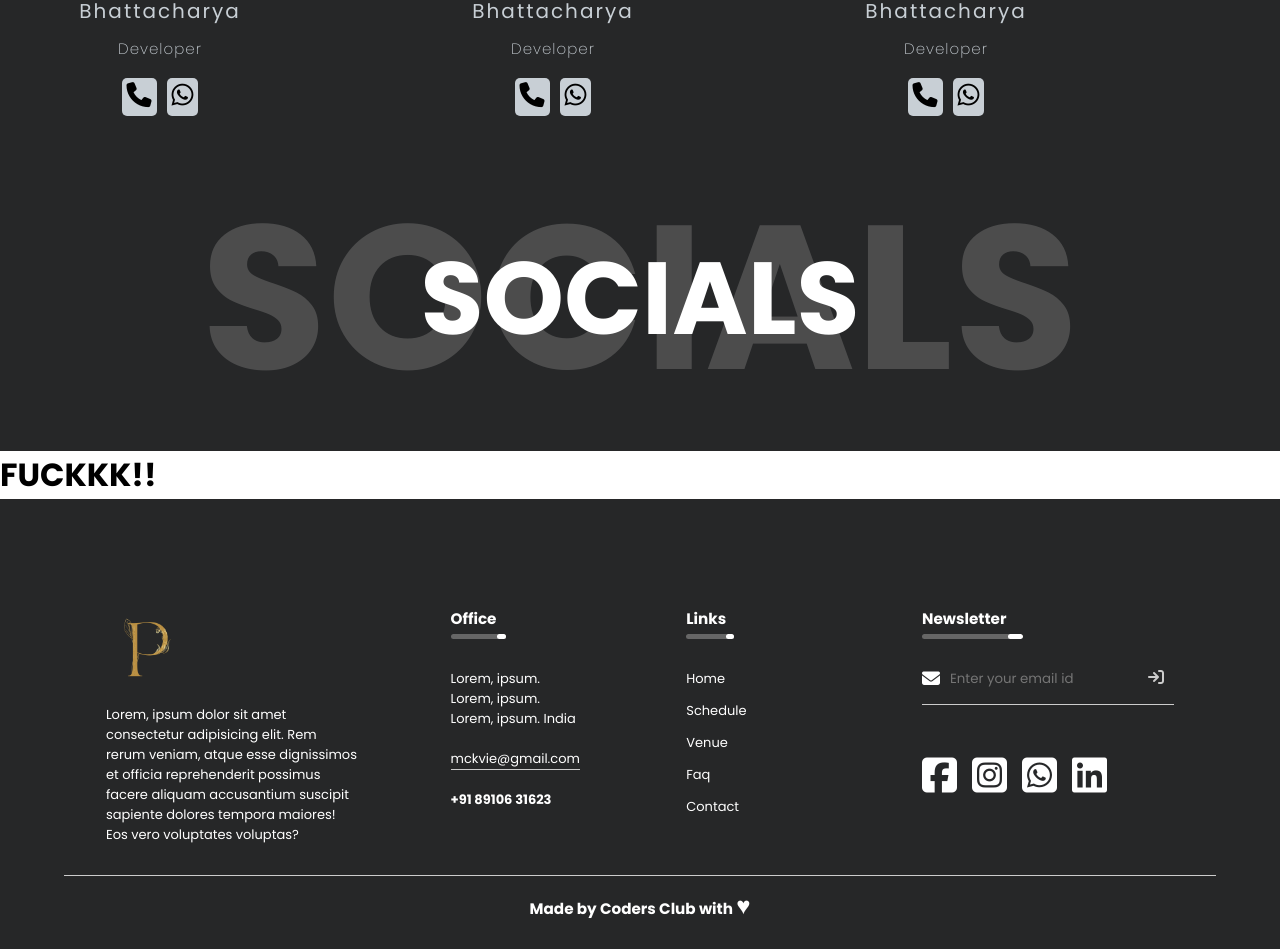
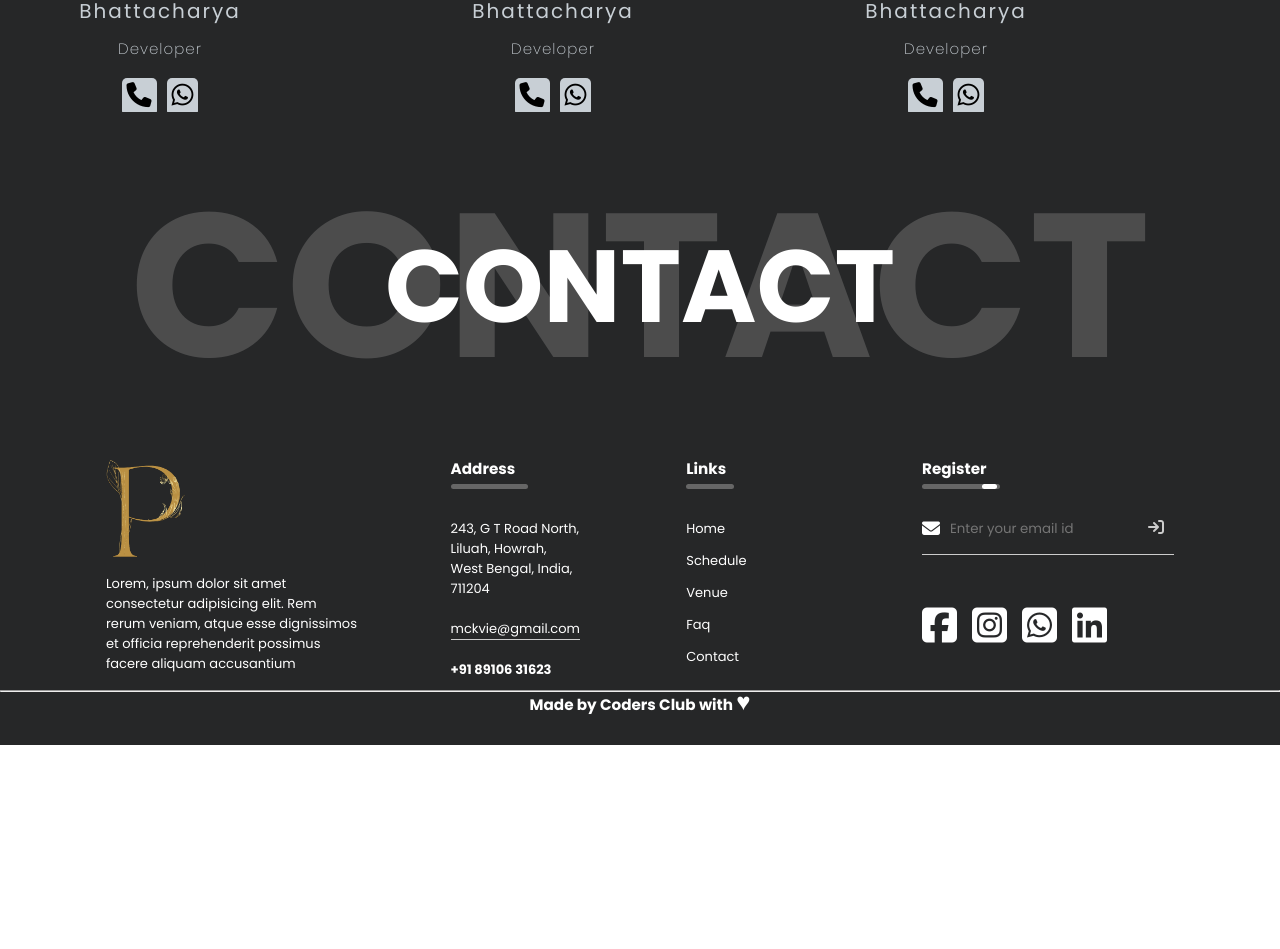
Before and after one commit to am-here/PRAGATI, a React (Create React App) app: page / in a window 1280 px wide. Shown: the part 560-1509 px from the top of the page. After the commit the page ends 1305 px from the top, so only its background shows below. Built offline with nearby package versions, Linux system fonts and the light colour scheme; a web font is replaced by a local one.

Commit message:
Footer template ready

```diff
--- a/src/components/Footer/footer.css
+++ b/src/components/Footer/footer.css
@@ -1,10 +1,9 @@
-footer{
+.footer{
     background-color: var(--bg-color);
     width: 100%;
-    /* position: absolute; */
     bottom: 0;
     color: #fff;
-    padding: 100px 0 30px;
+    padding: 10px 0 30px;
     font-size: 13px;
     line-height: 20px;
 }
@@ -37,15 +36,15 @@ footer{
     border-bottom: 1px solid #ccc;
     margin: 20px 0;
 }
-ul li{
+.li{
     list-style: none;
     margin-bottom: 12px;
 }
-ul li a{
+.ali{
     text-decoration: none;
     color: #fff;
 }
-form{
+.form{
     padding-bottom: 15px;
     display: flex;
     align-items: center;
@@ -53,24 +52,24 @@ form{
     border-bottom: 1px solid #ccc;
     margin-bottom: 50px;
 }
-form .fa-solid{
+.form .fa-solid{
     font-size: 18px;
     margin-right: 10px;
 }
-form input{
+.form input{
     width: 100%;
     background: transparent;
     color: #ccc;
     border: 0;
     outline: none;
 }
-form button{
+.form button{
     background: transparent;
     border: 0;
     outline: none;
     cursor: pointer;
 }
-form button .fa-arrow-right-to-bracket{
+.form button .fa-arrow-right-to-bracket{
     font-size: 16px;
     color: #ccc;
 }
@@ -83,13 +82,13 @@ form button .fa-arrow-right-to-bracket{
     margin-right: 15px;
     cursor: pointer;
 }
-hr{
+.hr{
     width: 90%;
     border: 0;
     border-bottom: 1px solid #ccc;
     margin: 20px auto;
 }
-span{
+.span{
     font-size: 24px;
 }
 .copyright{
@@ -105,7 +104,7 @@ span{
     left: 0;
     overflow: hidden;
 }
-.underline span{
+.uspan{
     width: 15px;
     height: 100%;
     background: #fff;
--- a/src/components/Footer/index.js
+++ b/src/components/Footer/index.js
@@ -4,49 +4,48 @@ import "./footer.css"
 function Footer() {
   return (
     <>
-    <Heading title="SOCIALS"/>
-    <h1>FUCKKK!!</h1>
-    <footer>
+    <Heading title="CONTACT"/>
+    <footer className='footer'>
       <div className="row">
         <div className="col">
           <img src={require(`../../resources/demo_logo.png`)} alt="Logo" className="logo"/>
-          <p>Lorem, ipsum dolor sit amet consectetur adipisicing elit. Rem rerum veniam, atque esse dignissimos et officia reprehenderit possimus facere aliquam accusantium suscipit sapiente dolores tempora maiores! Eos vero voluptates voluptas?</p>
+          <p>Lorem, ipsum dolor sit amet consectetur adipisicing elit. Rem rerum veniam, atque esse dignissimos et officia reprehenderit possimus facere aliquam accusantium</p>
         </div>
         <div className="col colf">
-          <h3>Office <div className="underline"><span></span></div> </h3>
-          <p>Lorem, ipsum.</p>
-          <p>Lorem, ipsum.</p>
-          <p>Lorem, ipsum. India</p>
+          <h3>Address <div className="underline"><span></span></div> </h3>
+          <p>243, G T Road North,</p>
+          <p>Liluah, Howrah,</p>
+          <p>West Bengal, India, 711204</p>
           <p className="email-id">mckvie@gmail.com</p>
           <h4>+91 89106 31623</h4>
         </div>
         <div className="col colf">
           <h3>Links <div className="underline"><span></span></div> </h3>
           <ul>
-            <li><a href="/">Home</a></li>
-            <li><a href="/">Schedule</a></li>
-            <li><a href="/">Venue</a></li>
-            <li><a href="/">Faq</a></li>
-            <li><a href="/">Contact</a></li>
+            <li className='li'><a className='ali' href="/">Home</a></li>
+            <li className='li'><a className='ali' href="/">Schedule</a></li>
+            <li className='li'><a className='ali' href="/">Venue</a></li>
+            <li className='li'><a className='ali' href="/">Faq</a></li>
+            <li className='li'><a className='ali' href="/">Contact</a></li>
           </ul>
         </div>
         <div className="col">
-          <h3>Newsletter <div className="underline"><span></span></div> </h3>
-          <form>
+          <h3>Register <div className="underline"><span className="uspan"></span></div> </h3>
+          <form  className='form'>
             <i class="fa-solid fa-envelope"></i>
-            <input type="email" placeholder="Enter your email id" required/>
-            <button type="submit"><i class="fa-solid fa-arrow-right-to-bracket"></i></button>
+            <input className="input" type="email" placeholder="Enter your email id" required/>
+            <button className="button" type="submit"><i class="fa-solid fa-arrow-right-to-bracket"></i></button>
           </form>
           <div className="social-icons">
-          <i class="fa-brands fa-square-facebook"></i>
-          <i class="fa-brands fa-square-instagram"></i>
-          <i class="fa-brands fa-square-whatsapp"></i>
-          <i class="fa-brands fa-linkedin"></i>
+          <a target="_blank" href="https://www.facebook.com/mckvieoriginal/"><i class="fa-brands fa-square-facebook"></i></a>
+          <a target="_blank" href="https://www.instagram.com/mckvieofficial/"><i class="fa-brands fa-square-instagram"></i></a>
+          <a target="_blank" href="https://wa.me/918910631623/"><i class="fa-brands fa-square-whatsapp"></i></a>
+          <a target="_blank" href="https://www.linkedin.com/company/mckvie/"><i class="fa-brands fa-linkedin"></i></a>
           </div>
         </div>
       </div>
       <hr />
-      <h3 className="copyright">Made by Coders Club with <span>&#9829;</span> </h3>
+      <h3 className="copyright">Made by Coders Club with <span className="span" >&#9829;</span> </h3>
     </footer>
     </>
   )
--- a/src/components/Teachers/Card.jsx
+++ b/src/components/Teachers/Card.jsx
@@ -18,7 +18,7 @@ function Card({ teacher }) {
           <a href={`tel:${teacher.phone}`} className="link">
             <i class="fa-solid fa-phone"></i>
           </a>
-          <a href={`https://wa.me/${teacher.wapp}`} className="link">
+          <a href={`https://wa.me/91${teacher.wapp}`} className="link">
             <i class="fa-brands fa-whatsapp"></i>
           </a>
         </div>
```
Also changed, not shown: src/resources/demo_logo.png.
